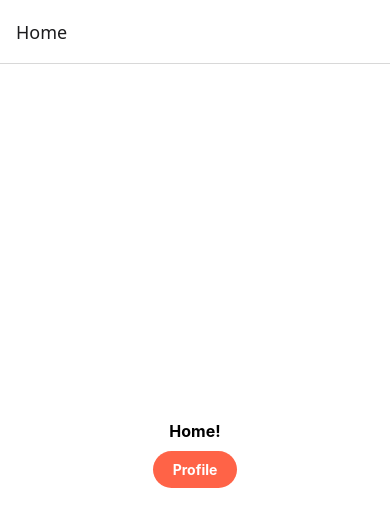
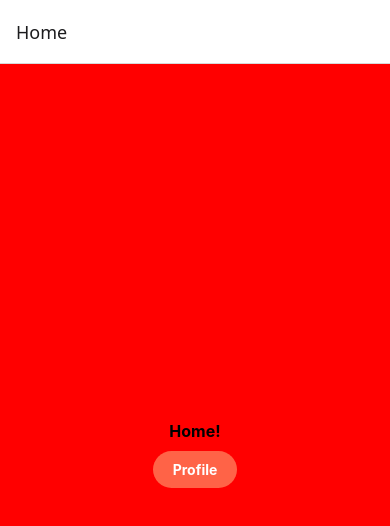
Before and after one commit to AnandInfobeans/expoPoc, a React Native app: screen /Home in a window 390 px wide. Shown: the top 526 px of the page. Built offline with nearby package versions, Linux system fonts and the light colour scheme.

Commit message:
upadte color

```diff
--- a/src/screens/Home.tsx
+++ b/src/screens/Home.tsx
@@ -24,7 +24,7 @@ export default Home;
 const styles = StyleSheet.create({
   container: {
     flex: 1,
-    backgroundColor: "#fff",
+    backgroundColor: "red",
     alignItems: "center",
     justifyContent: "center",
   },
```
